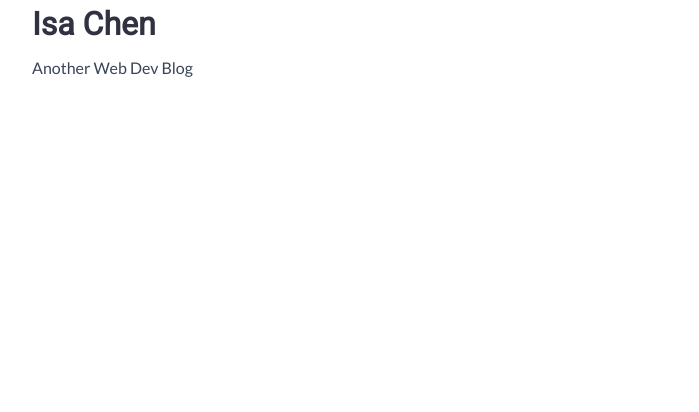
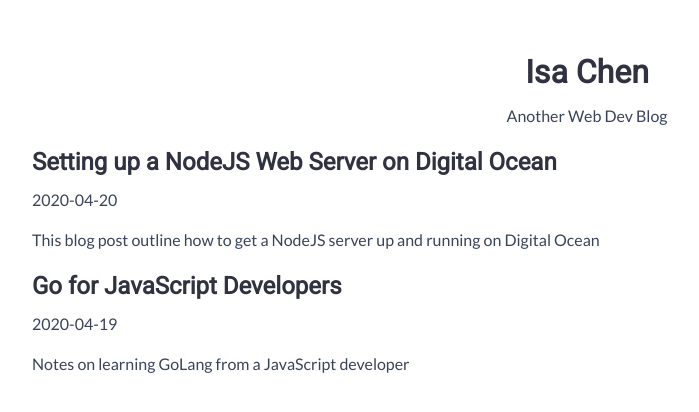
Before and after one commit to isabellachen/isachen, a Gatsby site: page / in a window 1280 px wide. Shown: the whole page, without its empty margins (53-752 px from the left). Built offline with nearby package versions, Linux system fonts and the light colour scheme; Gatsby itself is replaced by a stand-in of ours.

Commit message:
Added gatsby-note to create blog pages

```diff
--- a/content/go-for-js-devs/index.md
+++ b/content/go-for-js-devs/index.md
@@ -1,6 +1,6 @@
 ---
 path: "/go-for-js-devs"
-date: "2020-04-20"
+date: "2020-04-19"
 title: "Go for JavaScript Developers"
 tags: ["this", "that"]
 excerpt: "Notes on learning GoLang from a JavaScript developer"
--- /dev/null
+++ b/src/components/BlogPosts.js
@@ -0,0 +1,22 @@
+import React from "react"
+import { Link } from "gatsby"
+
+export default ({ data }) => {
+  const edges = data.allMarkdownRemark.edges
+  return (
+    <div>
+      {edges.map(edge => {
+        const { title, path, date, excerpt } = edge.node.frontmatter
+        return (
+          <div key={edge.node.id}>
+            <Link to={path}>
+              <h2>{title}</h2>
+            </Link>
+            <p>{date}</p>
+            <p>{excerpt}</p>
+          </div>
+        )
+      })}
+    </div>
+  )
+}
--- a/src/components/Header.js
+++ b/src/components/Header.js
@@ -4,9 +4,11 @@ import { StaticQuery, graphql } from "gatsby"
 const TitleAndIntro = ({ data }) => {
   const { title, description } = data.site.siteMetadata
   return (
-    <div className="header">
-      <h1 className="header-title">{title}</h1>
-      <p className="header-description">{description}</p>
+    <div className="header d-flex justify-content-center">
+      <div>
+        <h1 className="header-title">{title}</h1>
+        <p className="header-description">{description}</p>
+      </div>
     </div>
   )
 }
--- /dev/null
+++ b/src/components/Layout.js
@@ -0,0 +1,11 @@
+import React from "react"
+import Header from "src/components/Header"
+
+export default ({ children }) => {
+  return (
+    <div className="container mt-5">
+      <Header />
+      {children}
+    </div>
+  )
+}
--- a/src/pages/index.js
+++ b/src/pages/index.js
@@ -1,11 +1,31 @@
 import React from "react"
-import Header from "src/components/Header"
+import { graphql } from "gatsby"
+import Layout from "src/components/Layout"
+import BlogPosts from "src/components/BlogPosts"
 import "src/styles/app.scss"
 
-export default () => {
+export default ({ data }) => {
   return (
-    <div className="container">
-      <Header />
-    </div>
+    <Layout>
+      <BlogPosts data={data} />
+    </Layout>
   )
 }
+
+export const query = graphql`
+  query HomepageQuery {
+    allMarkdownRemark(sort: { order: DESC, fields: [frontmatter___date] }) {
+      edges {
+        node {
+          id
+          frontmatter {
+            title
+            path
+            date(fromNow: false)
+            excerpt
+          }
+        }
+      }
+    }
+  }
+`
--- a/src/styles/app.scss
+++ b/src/styles/app.scss
@@ -1,5 +1,8 @@
 // Vendor
 @import "vendor/bootstrap";
 
+// Base Helpers
+@import "base/globals";
+
 // Components
 @import "components/header";
--- /dev/null
+++ b/src/styles/base/_globals.scss
@@ -0,0 +1,16 @@
+@import "./variables";
+
+body {
+  color: $c-dark;
+  font-family: $ff-body;
+}
+
+h1,
+h2,
+h3,
+h4,
+h5,
+h6 {
+  color: $c-darker;
+  font-family: $ff-heading;
+}
--- a/src/styles/components/_header.scss
+++ b/src/styles/components/_header.scss
@@ -1,13 +1,5 @@
 @import "../base/variables";
 
 .header {
-  &-title {
-    color: $c-darker;
-    font-family: $ff-heading;
-  }
-
-  &-description {
-    color: $c-dark;
-    font-family: $ff-body;
-  }
+  text-align: center;
 }
--- /dev/null
+++ b/src/templates/BlogPostSingle.js
@@ -0,0 +1,6 @@
+import React from "react"
+import { Link } from "gatsby"
+
+export default props => {
+  return <div>Blog Post Here</div>
+}
```
Also changed, not shown: gatsby-node.js (added, +36 -0 lines), content/nodejs-webserver-digital-ocean/index.md (renamed from content/go-for-js-devs/nodejs-webserver-digital-ocean/index.md).
